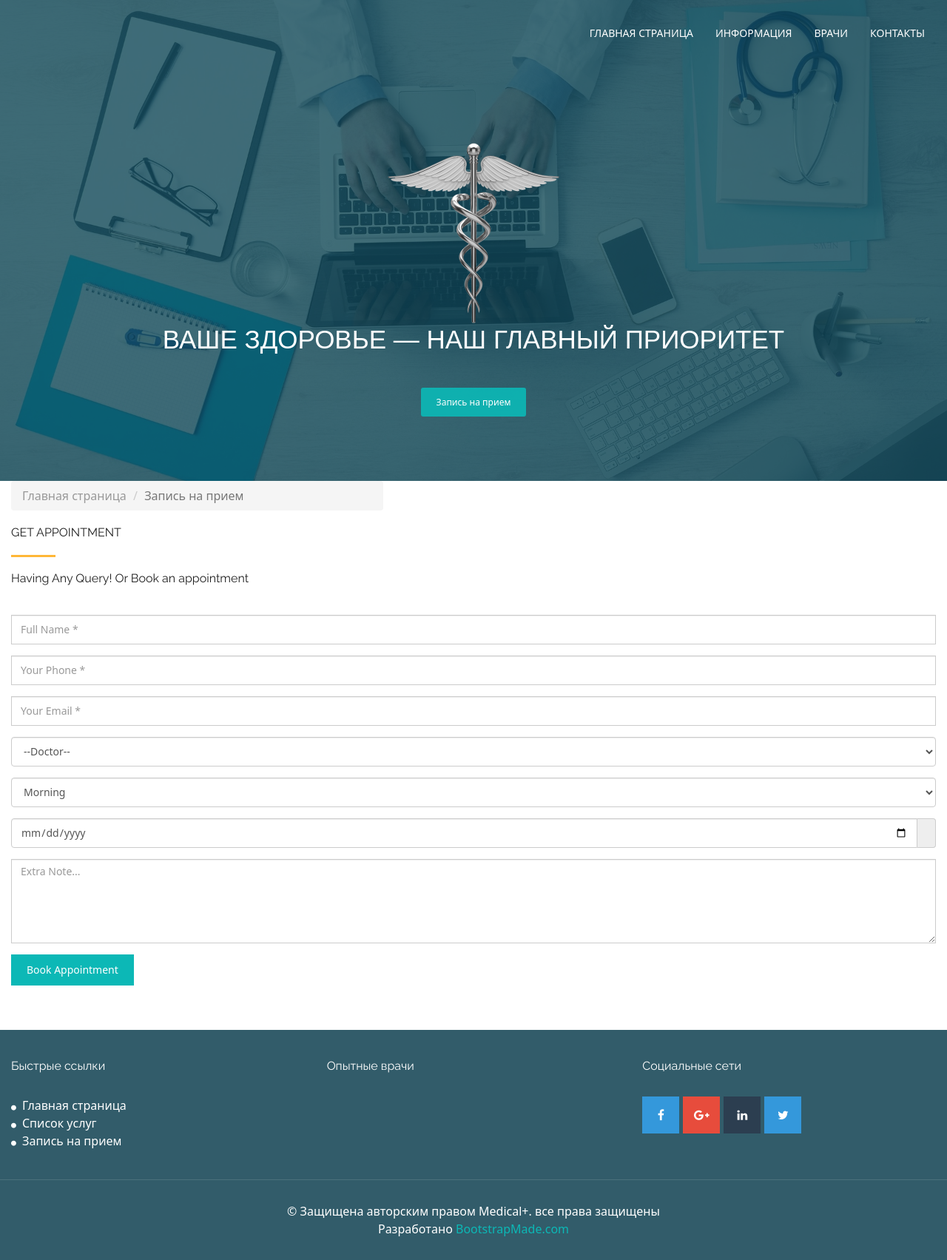
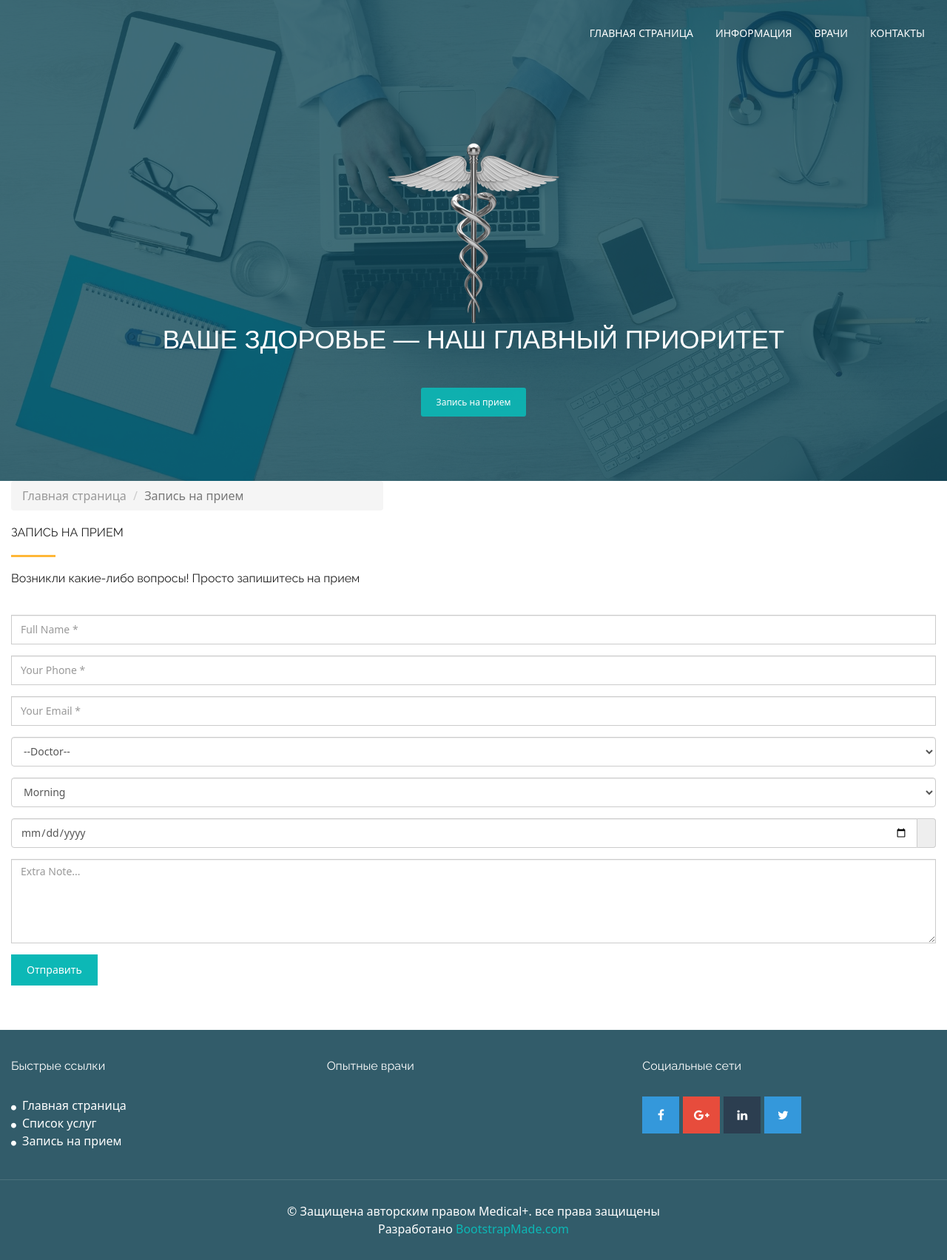
Before and after one commit to taures88/Medical, a Django app: page /appointment/ in a window 1280 px wide. Shown: the whole page at 74% size. Run offline with Django 4.2, Linux system fonts and the light colour scheme; data that the repository does not hold is empty; some libraries are stand-ins or nearby versions; some web fonts are replaced.

Commit message:
Внес изменения

```diff
--- a/appointment/models.py
+++ b/appointment/models.py
@@ -21,7 +21,7 @@ class Appointment(models.Model):
     )
     name = models.CharField(max_length=120, verbose_name='Имя')
     phone = models.CharField(max_length=11, verbose_name='Телефон')
-    email = models.EmailField(unique=True, verbose_name='Почта')
+    email = models.EmailField(verbose_name='Почта')
     doctors = models.ForeignKey(Doctor, on_delete=models.CASCADE, verbose_name='Врачи')
     date = models.DateField(default=timezone.now)
     time = models.CharField(choices=choices_time, max_length=10)
--- a/appointment/templates/appointment/appointments.html
+++ b/appointment/templates/appointment/appointments.html
@@ -12,13 +12,13 @@
     <div class="container">
       <div class="row">
         <div class="col-md-12">
-          <h2 class="ser-title">Get Appointment</h2>
+          <h2 class="ser-title">Запись на прием</h2>
           <hr class="botm-line">
         </div>
 
         <div class="col-md-12 col-sm-8 ">
           <div class="contact-info">
-            <h3 class="cnt-ttl">Having Any Query! Or Book an appointment</h3>
+            <h3 class="cnt-ttl">Возникли какие-либо вопросы! Просто запишитесь на прием</h3>
             <div class="space"></div>
 
             {% if messages %}
@@ -42,7 +42,7 @@
             </div>
             {% else %}
 
-              <form action="{% url 'appointment' %}" method="post" role="form" class="contactForm">
+              <form action="{% url 'appointment' %}" method="post">
                   {% csrf_token %}
                   <div class="form-group">
                     <input type="text" name="name" class="form-control br-radius-zero" id="name" placeholder="Full Name *" data-rule="minlen:4" data-msg="Please enter at least 4 chars" />
@@ -86,7 +86,7 @@
                 </div>
 
                 <div class="form-action">
-                  <button type="submit" class="btn btn-form">Book Appointment</button>
+                  <button type="submit" class="btn btn-form">Отправить</button>
                 </div>
               </form>
             {% endif %}
--- a/appointment/views.py
+++ b/appointment/views.py
@@ -1,4 +1,6 @@
+from django.conf import settings
 from django.contrib import messages
+from django.core.mail import send_mail
 from django.shortcuts import render, redirect, get_object_or_404
 from django.views.generic import View
 
@@ -29,5 +31,12 @@ class AppointmentView(View):
         if name and phone and email and doctor and date and time and extra_note:
             Appointment.objects.create(name=name, phone=phone, email=email, doctors=doctor, extra_note=extra_note,
                                        time=time, date=date)
-            messages.success(request, 'Appointment done successfully')
+            send_mail(
+                subject='Medical+',
+                message=f'Уважаемый {name}, Вы записаны к врачу {doctor} {date}, для подтверждения более точного времени '
+                        f'с Вами свяжется наш специалист.\nПрекрасного дня!',
+                from_email=settings.EMAIL_HOST_USER,
+                recipient_list=[email]
+            )
+            messages.success(request, 'Запись прошла успешно!')
         return redirect('appointment')
--- a/config/settings.py
+++ b/config/settings.py
@@ -136,7 +136,7 @@ DEFAULT_AUTO_FIELD = 'django.db.models.BigAutoField'
 
 EMAIL_BACKEND = 'django.core.mail.backends.smtp.EmailBackend'
 EMAIL_HOST = 'smtp.mail.ru'
-EMAIL_PORT = 465
+EMAIL_PORT = 2525
 EMAIL_USE_TLS = True
 EMAIL_USE_SSL = False
 EMAIL_HOST_USER = 'taures_88@mail.ru'
--- a/templates/_js.html
+++ b/templates/_js.html
@@ -3,4 +3,3 @@
 <script src="{% static 'js/jquery.easing.min.js' %}"></script>
 <script src="{% static 'js/bootstrap.min.js' %}"></script>
 <script src="{% static 'js/custom.js' %}"></script>
-<script src="{% static 'contactform/contactform.js' %}"></script>
--- a/templates/contact.html
+++ b/templates/contact.html
@@ -50,7 +50,7 @@
             </div>
             {% else %}
 
-            <form action="{% url 'contact' %}" method="post" role="form" class="contactForm">
+            <form action="{% url 'contact' %}" method="post">
                 {% csrf_token %}
                 <div class="form-group">
                   <input type="text" name="name" class="form-control br-radius-zero" id="name" placeholder="Your Name" data-rule="minlen:4" data-msg="Please enter at least 4 chars" />
```
Also changed, not shown: hospital/views.py (+5 -6 lines), appointment/migrations/0002_alter_appointment_email.py (added).
